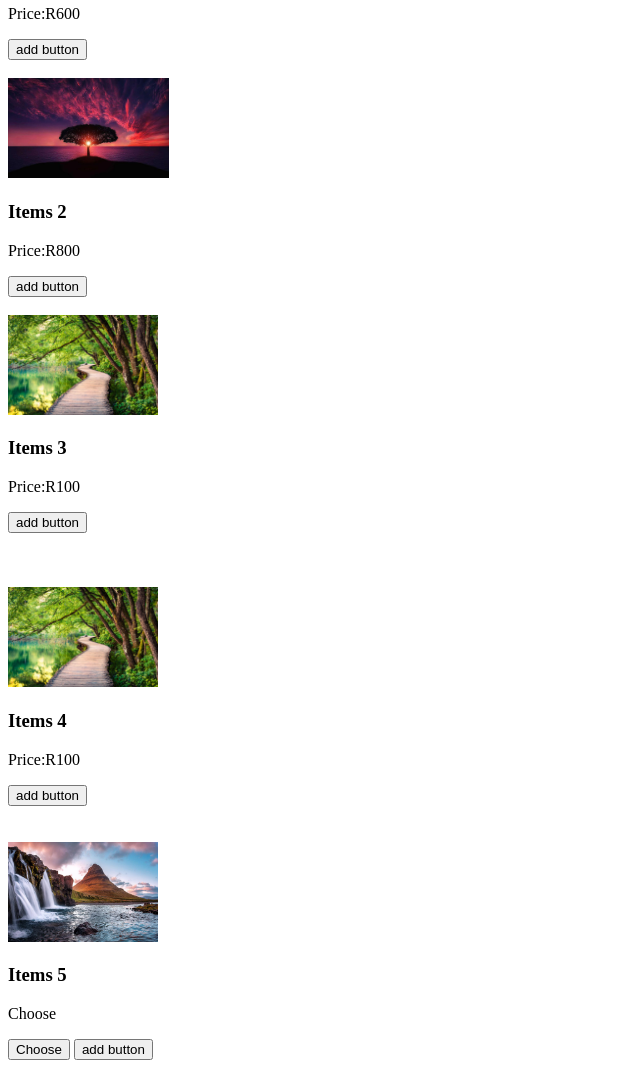
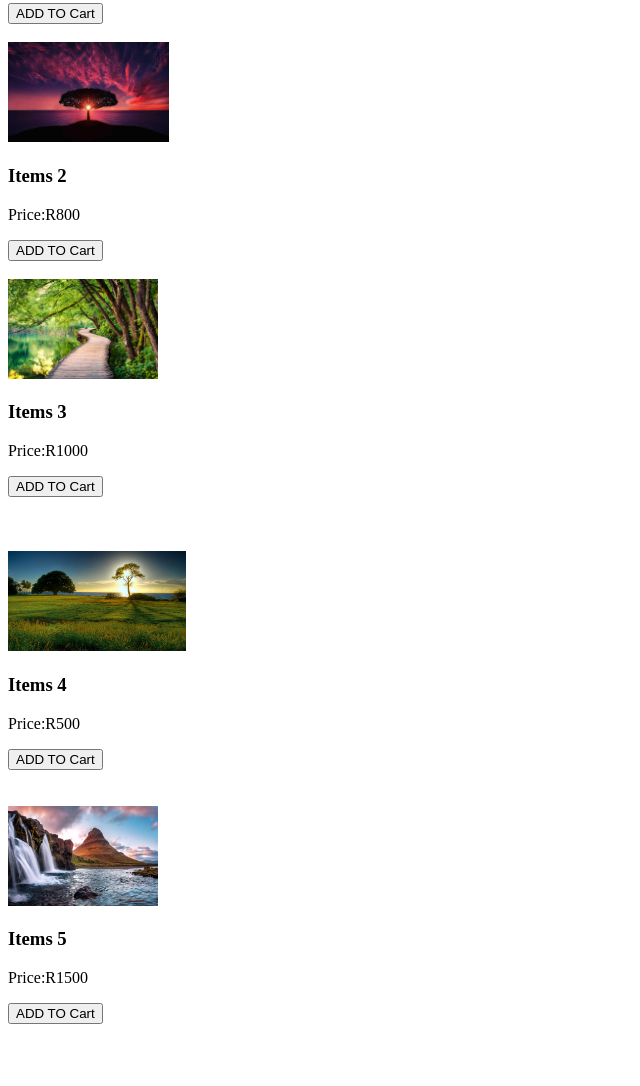
Before and after one commit to brucemorakane/new_app, a plain HTML site: page index.html in a window 1280 px wide. Shown: the part 300-1386 px from the top of the page, without its empty margins (0-640 px from the left). After the commit the page ends 1350 px from the top, so only its background shows below. Drawn offline with Linux system fonts and the light colour scheme.

Commit message:
everyone is update

```diff
--- a/index.html
+++ b/index.html
@@ -9,7 +9,7 @@
     <title>Nature beauty</title>
 </head>
 <body>
-    <br><br><br>
+    <br>
 
     <div class="wrapper">
         <h1>Nature-Nature-Beauty</h1>
@@ -21,7 +21,7 @@
          <p>
             Price:R600
          </p>
-         <button id="button">add button</button><br><br>
+         <button id="button">ADD TO Cart</button><br><br>
 
 
     </div>
@@ -32,24 +32,24 @@
     <p>
        Price:R800
     </p>
-    <button id="button">add button</button><br><br>
+    <button id="button">ADD TO Cart</button><br><br>
 </div>
 <div class="delete"></div>
 <img src="./image/istockphoto-1093110112-612x612.jpg" alt="width 120px" height="100px"
 <br>
 <h3>Items 3</h3>
 <p>
-   Price:R100
+   Price:R1000
 </p>
-<button id="button">add button</button><br><br>
+<button id="button">ADD TO Cart</button><br><br>
 <br><br>
-<img src="./image/istockphoto-1093110112-612x612.jpg" alt="width 120px" height="100px"
+<img src="./image/24701-nature-natural-beauty.jpg" alt="width 120px" height="100px"
 <br>
 <h3>Items 4 </h3>
 <p>
-   Price:R100
+   Price:R500
 </p>
-<button id="button">add button</button><br><br>
+<button id="button">ADD TO Cart</button><br><br>
 
 <br>
 
@@ -57,10 +57,9 @@
 <br>
 <h3>Items 5</h3>
 <p>
-   Choose
+   Price:R1500
 </p>
-<button>Choose</button>
-<button id="button">add button</button><br><br>
+<button id="button">ADD TO Cart</button><br><br>
 <script src="./style.js"></script>
 </div>
 </body>
```
